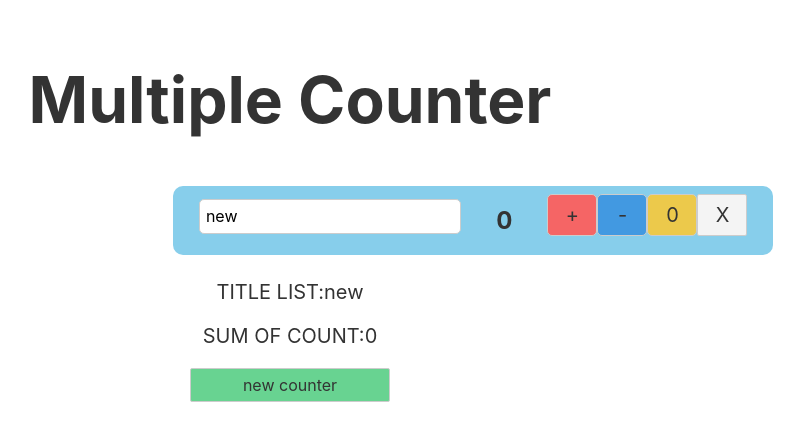
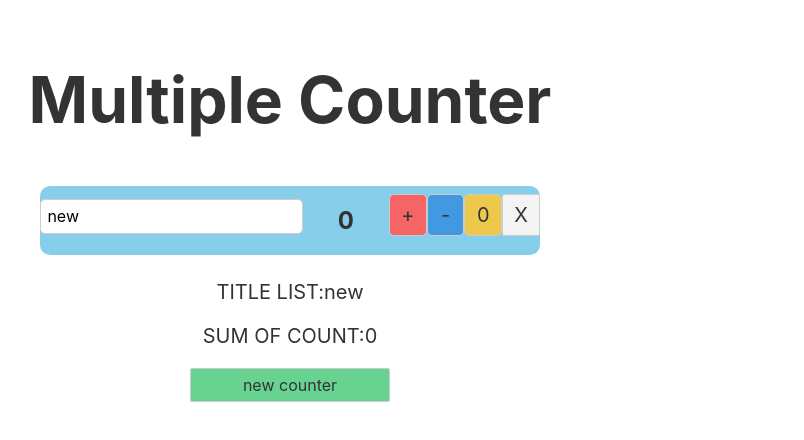
Before and after one commit to EyupTuncel/counter-project, a Svelte app: page / in a window 1280 px wide. Shown: the top 440 px of the page, without its empty margins (350-1154 px from the left). Built offline with nearby package versions, Linux system fonts and the light colour scheme.

Commit message:
changes2

```diff
--- a/src/components/Counter.svelte
+++ b/src/components/Counter.svelte
@@ -29,16 +29,12 @@ const deleteCounter = () => {
 
 <style>
 
-.card {
-    margin-right: auto;
-    margin-left: auto;
-    width:200px;
-}
+
 h2{
     margin-right: 35px;
     margin-left: 35px;
 }
-.card button{
+ button{
     color:#333;
     padding:8px;
     border-radius: 5x;
@@ -60,9 +56,10 @@ main{
     align-items: center;
     justify-content: center;
     background-color:skyblue;
-    margin-left: 500px;
-    width: 600px;
     border-radius: 10px;
+    margin-right: auto;
+    margin-left: auto;
+    width:500px;
 }
 @media(min-width:640px){
     main{
```
